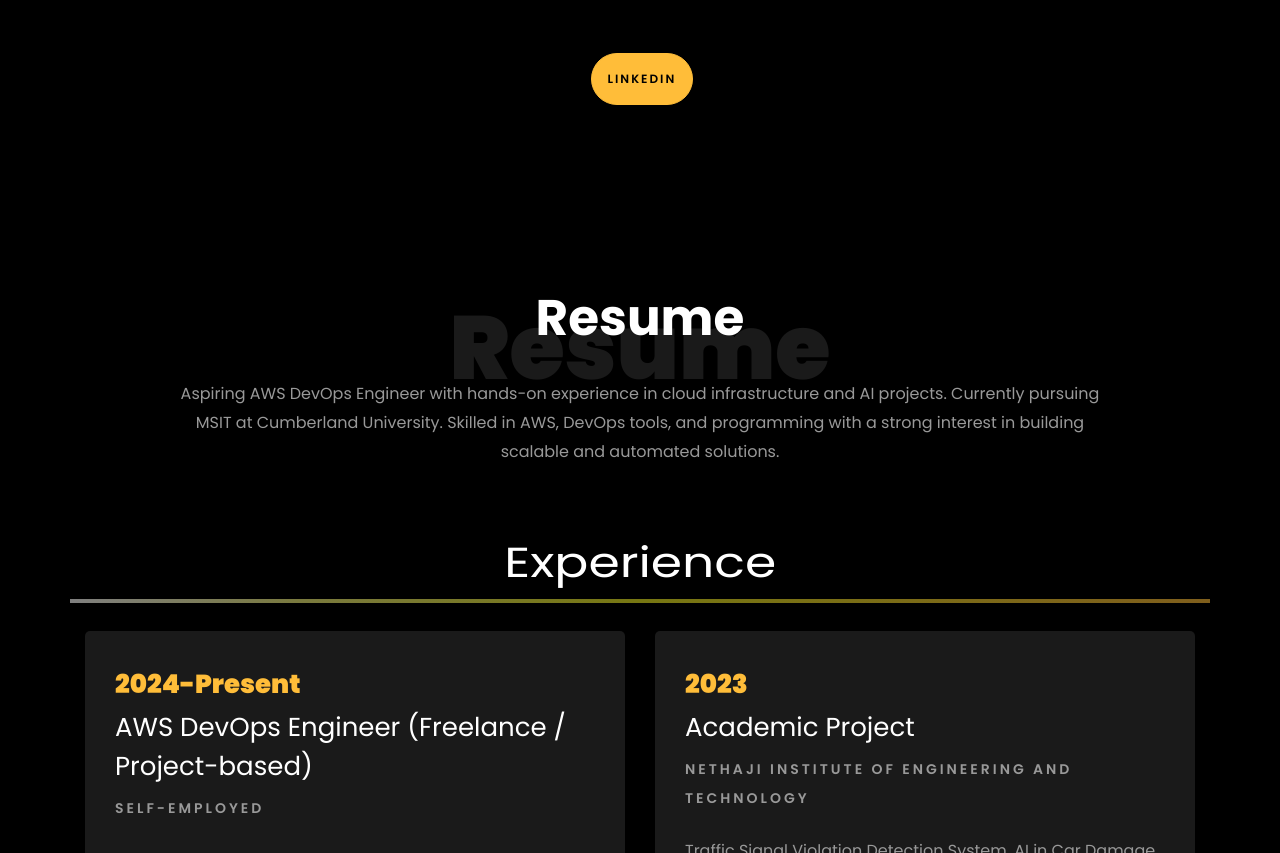
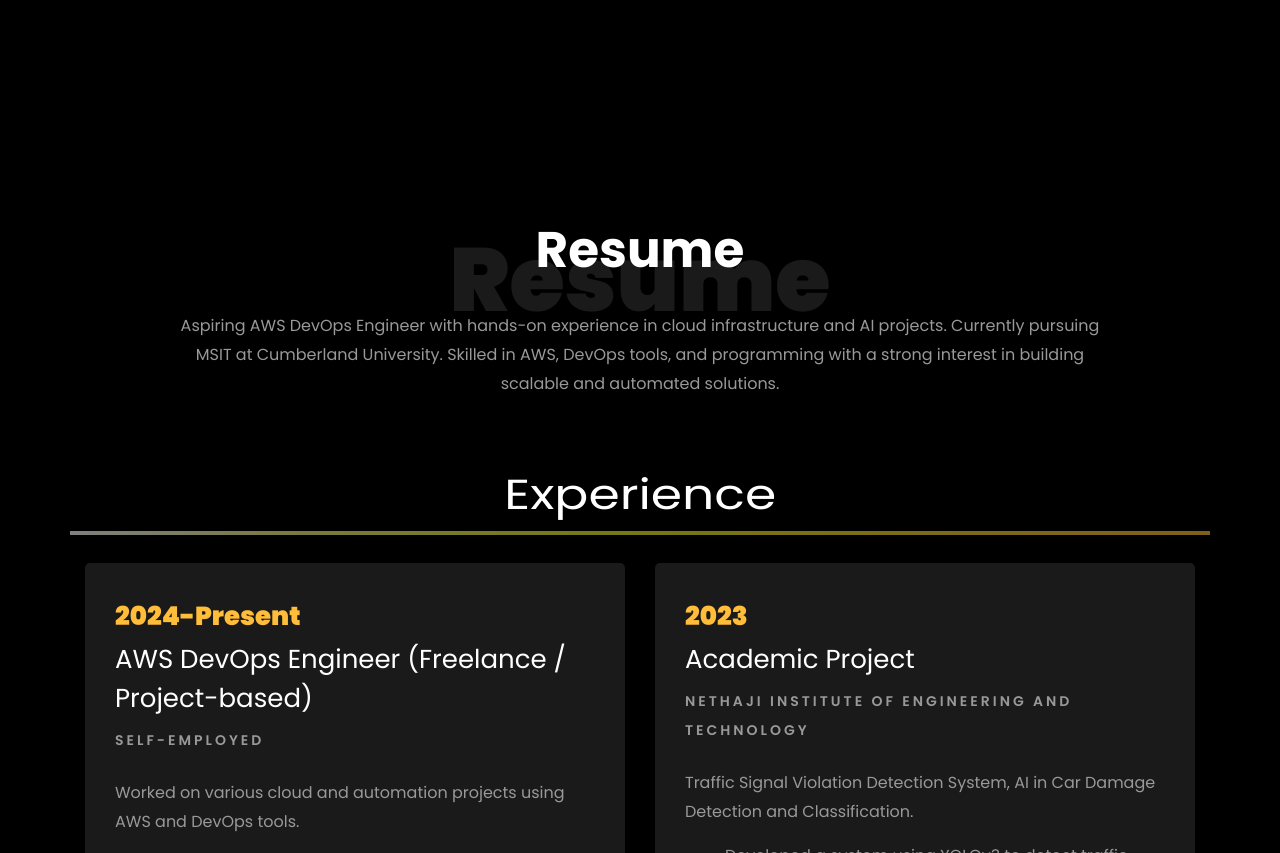
Before and after one commit to ThummaVamshi/Portfolio-Website, a plain HTML site: page index.html in a window 1280 px wide. Shown: the part 1477-2330 px from the top of the page. Drawn offline with Linux system fonts and the light colour scheme; files whose address does not match are found by name.

Commit message:
made some changes

```diff
--- a/index.html
+++ b/index.html
@@ -294,7 +294,7 @@
 									<!-- <span class="number" data-number="30">0</span> <span>+</span> -->
 									<!-- <span>&nbsp; Projects completed</span> -->
 								</p>
-								<p><a href="https://www.linkedin.com/in/rishabhnmishra/" class="btn btn-primary py-3 px-3">LinkedIn</a></p>
+								<!-- <p><a href="https://www.linkedin.com/in/rishabhnmishra/" class="btn btn-primary py-3 px-3">LinkedIn</a></p> -->
 							</div>
 						</div>
 					</div>
```
Also changed, not shown: 1 other file.
